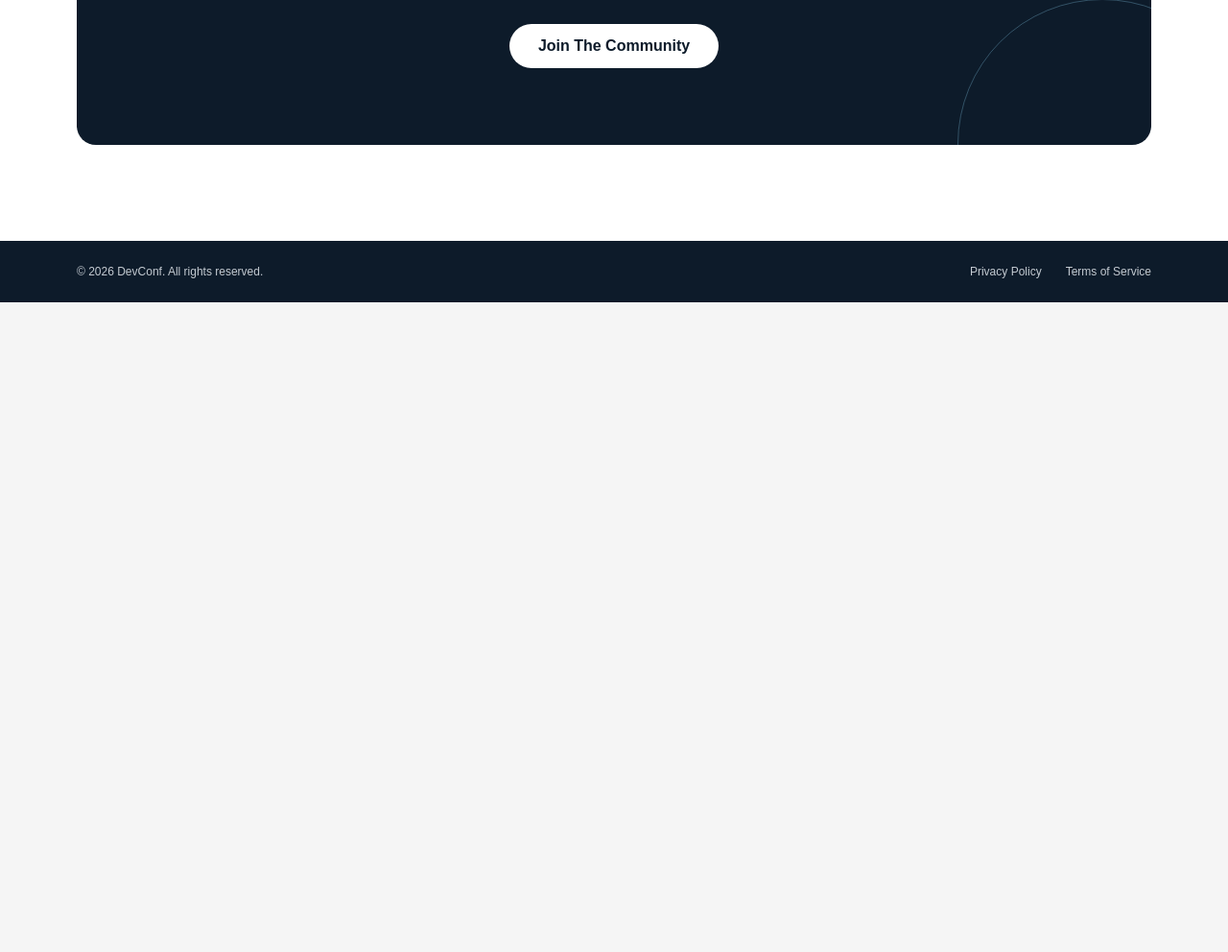
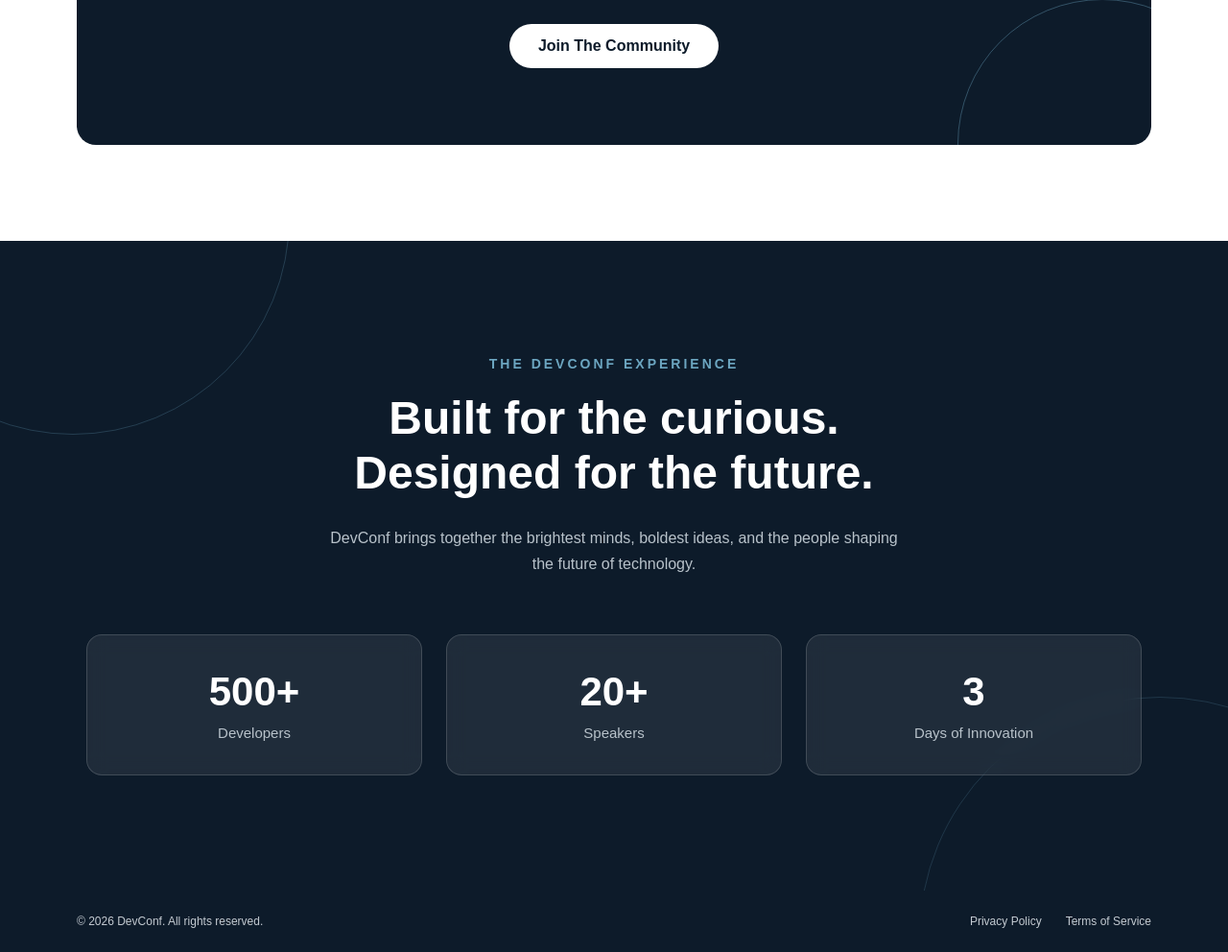
Before and after one commit to nafisa204/B14-A01-DevConf-2026, a plain HTML site: page index.html in a window 1280 px wide. Shown: the part 4440-5432 px from the top of the page at 96% size. Before the commit the page ends 4755 px from the top, so only its background shows below. Drawn offline with Linux system fonts and the light colour scheme.

Commit message:
do commit again

```diff
--- a/index.html
+++ b/index.html
@@ -250,6 +250,42 @@
     </div>
 
 </section>
+<!-- Stats Section -->
+<section class="stats-section">
+
+    <div class="stats-content">
+
+        <p class="stats-caption">THE DEVCONF EXPERIENCE</p>
+
+        <h2>Built for the curious.<br>Designed for the future.</h2>
+
+        <p class="stats-description">
+            DevConf brings together the brightest minds, boldest ideas,
+            and the people shaping the future of technology.
+        </p>
+
+        <div class="stats-container">
+
+            <div class="stat-card">
+                <h3>500+</h3>
+                <p>Developers</p>
+            </div>
+
+            <div class="stat-card">
+                <h3>20+</h3>
+                <p>Speakers</p>
+            </div>
+
+            <div class="stat-card">
+                <h3>3</h3>
+                <p>Days of Innovation</p>
+            </div>
+
+        </div>
+
+    </div>
+
+</section>
 
 <!-- Footer -->
 <footer class="footer">
--- a/style.css
+++ b/style.css
@@ -551,6 +551,144 @@ body{
 
     color: #ffffff;
 }
+
+/* Stats Section */
+.stats-section{
+    padding: 120px 80px;
+    background-color: #0D1B2A;
+    position: relative;
+    overflow: hidden;
+}
+
+/* Decorative background */
+.stats-section::before{
+    content: "";
+
+    position: absolute;
+
+    width: 450px;
+    height: 450px;
+
+    border: 1px solid rgba(108, 166, 193, 0.25);
+
+    border-radius: 50%;
+
+    top: -250px;
+    left: -150px;
+}
+
+.stats-section::after{
+    content: "";
+
+    position: absolute;
+
+    width: 500px;
+    height: 500px;
+
+    border: 1px solid rgba(108, 166, 193, 0.2);
+
+    border-radius: 50%;
+
+    bottom: -300px;
+    right: -180px;
+}
+
+/* Content */
+.stats-content{
+    max-width: 1100px;
+    margin: 0 auto;
+
+    text-align: center;
+
+    position: relative;
+    z-index: 1;
+}
+
+/* Caption */
+.stats-caption{
+    color: #6ca6c1;
+
+    font-size: 14px;
+
+    font-weight: 700;
+
+    letter-spacing: 3px;
+
+    margin-bottom: 20px;
+}
+
+/* Heading */
+.stats-content h2{
+    color: #ffffff;
+
+    font-size: 48px;
+
+    line-height: 1.2;
+
+    margin-bottom: 25px;
+}
+
+/* Description */
+.stats-description{
+    max-width: 600px;
+
+    margin: 0 auto 60px;
+
+    color: #b8c2ca;
+
+    font-size: 16px;
+
+    line-height: 1.7;
+}
+
+/* Stats Container */
+.stats-container{
+    display: grid;
+
+    grid-template-columns: repeat(3, 1fr);
+
+    gap: 25px;
+}
+
+/* Stat Card */
+.stat-card{
+    padding: 35px 20px;
+
+    background-color: rgba(255, 255, 255, 0.08);
+
+    border: 1px solid rgba(255, 255, 255, 0.15);
+
+    border-radius: 16px;
+
+    backdrop-filter: blur(10px);
+
+    transition: 0.3s;
+}
+
+/* Hover */
+.stat-card:hover{
+    transform: translateY(-10px);
+
+    background-color: rgba(255, 255, 255, 0.13);
+
+    border-color: #6ca6c1;
+}
+
+/* Number */
+.stat-card h3{
+    color: #ffffff;
+
+    font-size: 42px;
+
+    margin-bottom: 10px;
+}
+
+/* Text */
+.stat-card p{
+    color: #b8c2ca;
+
+    font-size: 15px;
+}
 /*                         footer              */
 .footer{
     background-color: #0D1B2A;
```
